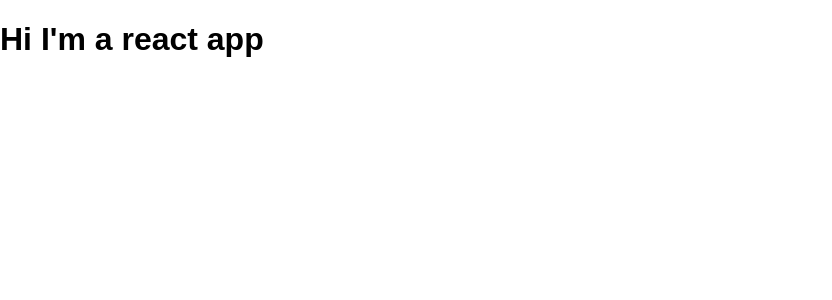
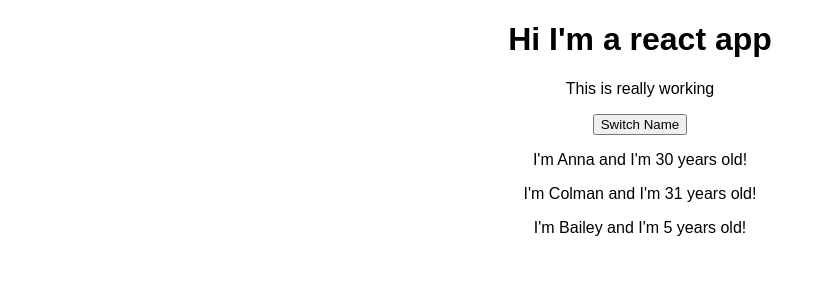
Before and after one commit to ColmanC19/React---The-Complete-Guide-incl-Hooks-React-Router-Redux-, a React (Create React App) app: page / in a window 1280 px wide. Shown: the top 300 px of the page, without its empty margins (0-832 px from the left). Built offline with nearby package versions, Linux system fonts and the light colour scheme.

Commit message:
add state

```diff
--- a/src/App.js
+++ b/src/App.js
@@ -1,12 +1,29 @@
 import React, { Component } from 'react';
 import logo from './logo.svg';
 import './App.css';
+import Person from './Person/Person.js';
 
 class App extends Component {
+  state = {
+    persons: [
+      { name: 'Anna', age: 30 },
+      { name: 'Colman', age: 31 },
+      { name: 'Bailey', age: 5 }
+
+    ]
+  }
   render() {
     return (
+      <div className="App">
       <h1>Hi I'm a react app</h1>
+      <p>This is really working</p>
+      <button>Switch Name</button>
+      <Person name= {this.state.persons[0].name} age= {this.state.persons[0].age}/>
+      <Person name= {this.state.persons[1].name} age= {this.state.persons[1].age}/>
+      <Person name= {this.state.persons[2].name} age= {this.state.persons[2].age}/>
+      </div>
     );
+    // return React.createElement('div', {className: 'App'}, React.createElement('h1', null, 'Did this work?'))
   }
 }
 
--- /dev/null
+++ b/src/Person/Person.js
@@ -0,0 +1,12 @@
+import React from 'react';
+
+const person = (props) => {
+return (
+  <div>
+    <p>I'm {props.name} and I'm {props.age} years old!</p>
+    <p>{props.children}</p>
+  </div>
+ )
+};
+
+export default person;
```
